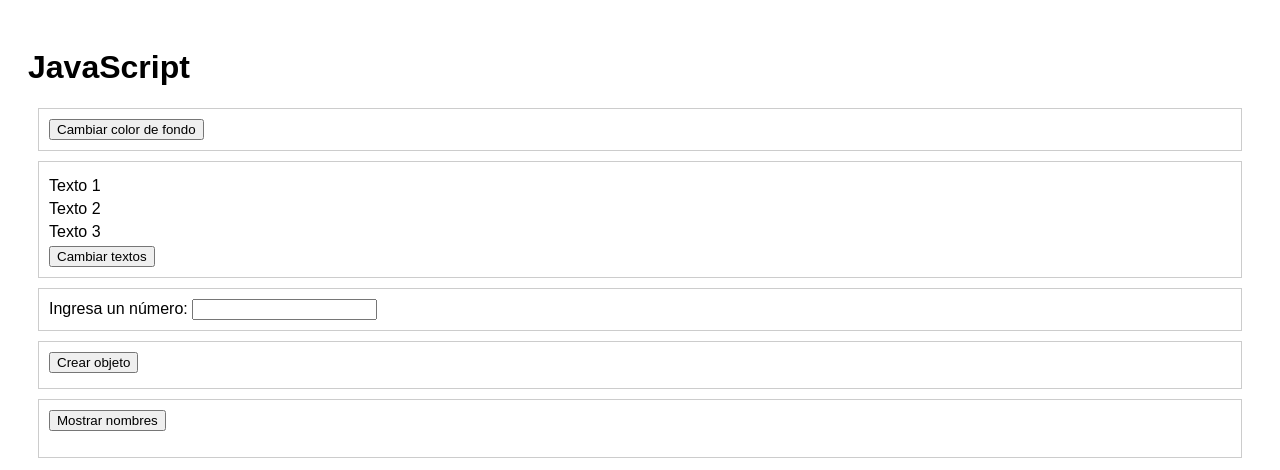
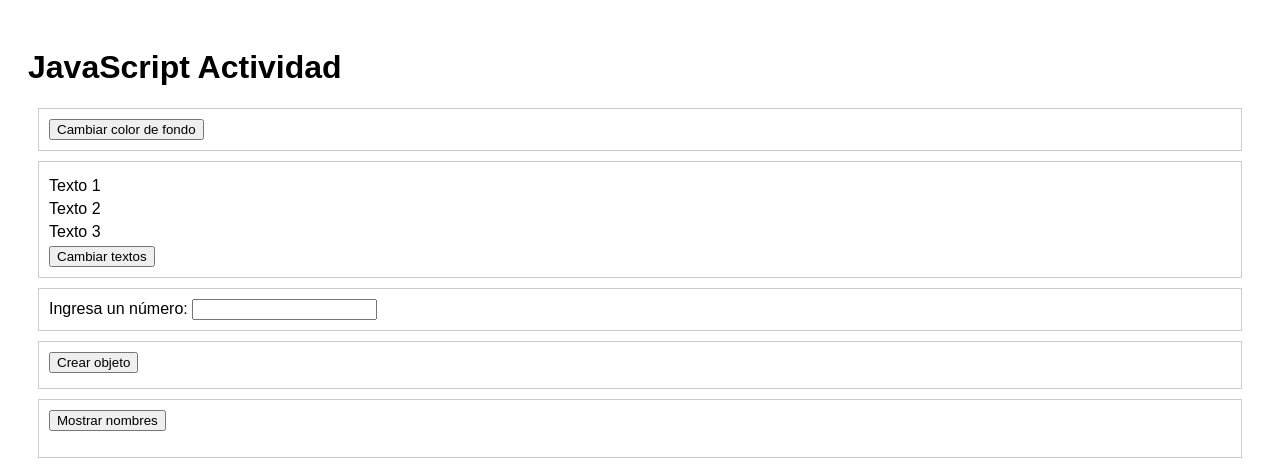
Before and after one commit to Miguelbv1010/Moviles, a plain HTML site: page index.html in a window 1280 px wide. Drawn offline with Linux system fonts and the light colour scheme.

Commit message:
Update index.html

```diff
--- a/index.html
+++ b/index.html
@@ -21,7 +21,7 @@
 </head>
 <body>
 
-    <h1>JavaScript</h1>
+    <h1>JavaScript Actividad</h1>
 
     <div class="caja" id="caja1">
         <button onclick="cambiarColorFondo()">Cambiar color de fondo</button>
```
